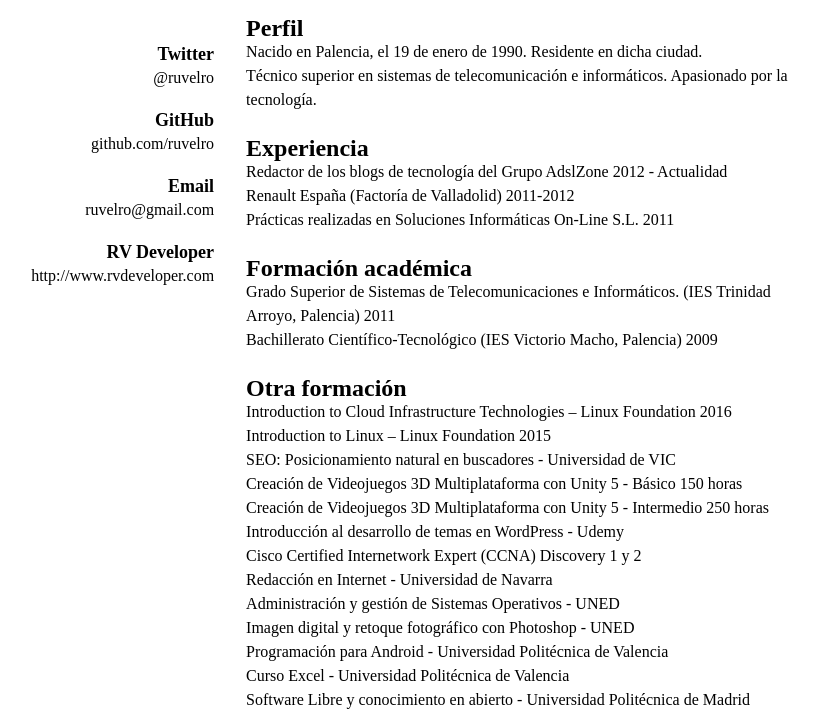
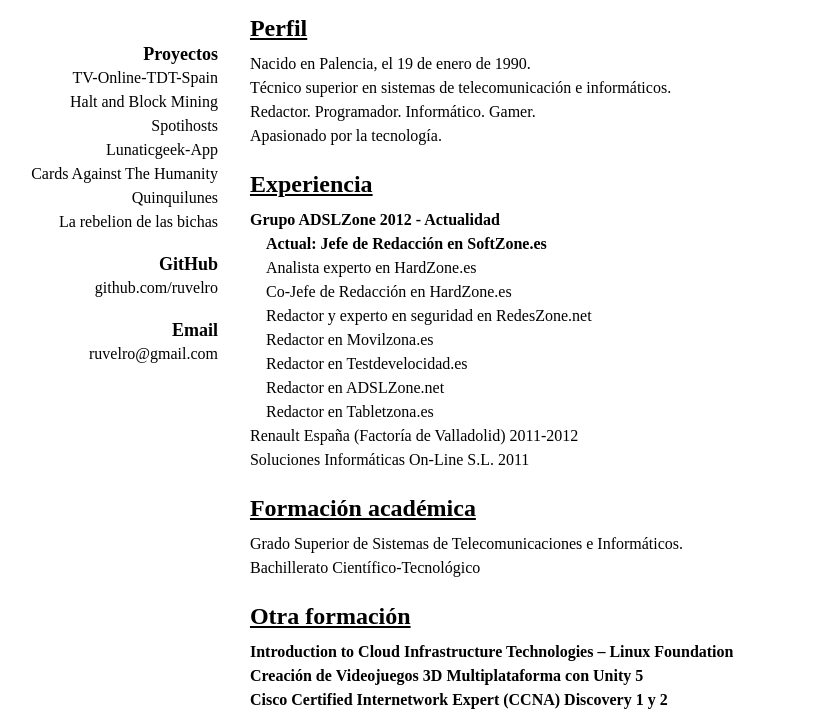
Before and after one commit to ruvelro/ruvelro.github.io, a plain HTML site: page index.html in a window 1280 px wide. Shown: the part 96-805 px from the top of the page, without its empty margins (228-1046 px from the left). Drawn offline with Linux system fonts and the light colour scheme.

Commit message:
Add files via upload

```diff
--- a/index.html
+++ b/index.html
@@ -2,7 +2,7 @@
 <html>
 <head>
 
-<title>CV</title>
+<title>Rubén Velasco Rodríguez - CV</title>
 <meta name="theme-color" content="black">
 <meta name="apple-mobile-web-app-status-bar-style" content="black-translucent">
 <link rel="icon" type="image/x-icon" href="https://assets-cdn.github.com/favicon.ico">
@@ -18,7 +18,9 @@
 	text-align: center;
 	font-size: 32px;
 }
-h2 {margin: 1em 0 0 0;}
+h2 {margin: 1em 0 0.5em 0;
+	text-decoration: underline;
+}
 main {display: flex;}
 aside {
 	margin: 2em 1em;
@@ -42,6 +44,19 @@
 	text-decoration: none;
 	color: black;
 }
+.importante {
+	font-weight: bold;
+}
+
+.gaz1 {
+	margin: 0 0 0 1em;
+	font-weight: bold
+}
+
+.gaz {
+	margin: 0 0 0 1em;
+}
+
 @media screen and (orientation:portrait) {
     main {flex-direction: column;}
     aside {
@@ -49,7 +64,7 @@
     	margin: 0 1em;
     }
 }
-.secret {display: none;}
+/*.secret {display: none;}*/
 </style>
 </head>
 <body>
@@ -61,56 +76,66 @@
 <main>
 <aside>
 <dl>
-	<dt class="secret">Teléfono</dt>
-	<dd class="secret"><a href="tel:669554854">669554854</a></dd>
-	<dt>Twitter</dt>
-	<dd><a href="https://twitter.com/ruvelro">@ruvelro</a></dd>
+	<dt>Proyectos</dt>
+	<dd><a href="https://github.com/ruvelro/TV-Online-TDT-Spain" target="_blank">TV-Online-TDT-Spain</a></dd>
+	<dd><a href="https://github.com/ruvelro/Halt-and-Block-Mining" target="_blank">Halt and Block Mining</a></dd>
+	<dd><a href="https://github.com/ruvelro/Spotihosts" target="_blank">Spotihosts</a></dd>
+	<dd><a href="https://github.com/ruvelro/Lunaticgeek-App" target="_blank">Lunaticgeek-App</a></dd>
+	<dd><a href="https://github.com/ruvelro/Cards-Against-The-Humanity" target="_blank">Cards Against The Humanity</a></dd>
+	<dd><a href="https://github.com/ruvelro/Quinquilunes" target="_blank">Quinquilunes</a></dd>
+	<dd><a href="https://github.com/ruvelro/RB" target="_blank">La rebelion de las bichas</a></dd>
 	<dt>GitHub</dt>
 	<dd><a href="https://github.com/ruvelro">github.com/ruvelro</a></dd>
 	<dt>Email</dt>
 	<dd><a href="mailto:ruvelro@gmail.com">ruvelro@gmail.com</a></dd>
-	<dt>RV Developer</dt>
-	<dd><a href="http://www.rvdeveloper.com">http://www.rvdeveloper.com</a></dd>
 </dl>
 </aside>
 
 <article>
 	<h2>Perfil</h2>
 	<ul>
-		<li>Nacido en Palencia, el 19 de enero de 1990. Residente en dicha ciudad.<br/>Técnico superior en sistemas de telecomunicación e informáticos. Apasionado por la tecnología.</li>
+		<li>Nacido en Palencia, el 19 de enero de 1990.<br/>Técnico superior en sistemas de telecomunicación e informáticos.
+			<br/>Redactor. Programador. Informático. Gamer.<br/>Apasionado por la tecnología.</li>
 	</ul>
 	<h2>Experiencia</h2>
 	<ul>
-		<li>Redactor de los blogs de tecnología del Grupo AdslZone 2012 - Actualidad</li>
+		<li><ul class="importante">Grupo ADSLZone 2012 - Actualidad</ul>
+			<ul class="gaz1">Actual: Jefe de Redacción en SoftZone.es</ul>
+			<ul class="gaz">Analista experto en HardZone.es</ul>
+			<ul class="gaz">Co-Jefe de Redacción en HardZone.es</ul>
+			<ul class="gaz">Redactor y experto en seguridad en RedesZone.net</ul>
+			<ul class="gaz">Redactor en Movilzona.es</ul>
+			<ul class="gaz">Redactor en Testdevelocidad.es</ul>
+			<ul class="gaz">Redactor en ADSLZone.net</ul>
+			<ul class="gaz">Redactor en Tabletzona.es</ul>
+		</li>
 		<li>Renault España (Factoría de Valladolid) 2011-2012</li>
-		<li>Prácticas realizadas en Soluciones Informáticas On-Line S.L. 2011</li>
+		<li>Soluciones Informáticas On-Line S.L. 2011</li>
 	</ul>
 	<h2>Formación académica</h2>
 	<ul>
-		<li>Grado Superior de Sistemas de Telecomunicaciones e Informáticos. (IES Trinidad Arroyo, Palencia) 2011</li>
-		<li>Bachillerato Científico-Tecnológico (IES Victorio Macho, Palencia) 2009</li>
+		<li>Grado Superior de Sistemas de Telecomunicaciones e Informáticos.</li>
+		<li>Bachillerato Científico-Tecnológico</li>
 	</ul>
 	<h2>Otra formación</h2>
 	<ul>
-		<li>Introduction to Cloud Infrastructure Technologies – Linux Foundation 2016</li>
-		<li>Introduction to Linux – Linux Foundation 2015</li>
+		<li class="importante">Introduction to Cloud Infrastructure Technologies – Linux Foundation</li>
+		<li class="importante">Creación de Videojuegos 3D Multiplataforma con Unity 5</li>
+		<li class="importante">Cisco Certified Internetwork Expert (CCNA) Discovery 1 y 2</li>
+		<li>Introduction to Linux – Linux Foundation</li>
+		<li>Diseño, Organización y Evaluación de videojuegos y gamificación - UEM</li>
 		<li>SEO: Posicionamiento natural en buscadores - Universidad de VIC</li>
-		<li>Creación de Videojuegos 3D Multiplataforma con Unity 5 - Básico 150 horas</li>
-		<li>Creación de Videojuegos 3D Multiplataforma con Unity 5 - Intermedio 250 horas</li>
 		<li>Introducción al desarrollo de temas en WordPress - Udemy</li>
-		<li>Cisco Certified Internetwork Expert (CCNA) Discovery 1 y 2</li>
 		<li>Redacción en Internet - Universidad de Navarra</li>
 		<li>Administración y gestión de Sistemas Operativos - UNED</li>
 		<li>Imagen digital y retoque fotográfico con Photoshop - UNED</li>
-		<li>Programación para Android - Universidad Politécnica de Valencia</li>
-		<li>Curso Excel - Universidad Politécnica de Valencia</li>
-		<li>Software Libre y conocimiento en abierto - Universidad Politécnica de Madrid</li>
-		<li>Diseño, Organización y Evaluación de videojuegos y gamificación - Universidad Europea de Madrid</li>
-		<li>Desarrollo de Aplicaciones en HTML5 y Dispositivos Firefox O.S - Universidad Politécnica de Madrid</li>
+		<li>Programación para Android - UPV</li>
+		<li>Curso avanzado de Microsoft Excel - UPV</li>
+		<li>Software Libre y conocimiento en abierto - UPM</li>
+		<li>Curso online sobre seguridad en dispositivos Android e iOS - INTECO</li>
+		<li>Desarrollo de Aplicaciones en HTML5 y Dispositivos Firefox O.S - UPM</li>
 		<li>Introducción al Desarrollo de Aplicaciones Móviles con Windows Phone - MiriadaX</li>
-		<li>Curso online sobre seguridad en dispositivos Android e iOS - INTECO</li>
 		<li>Certificado de inglés B1 - UNED</li>
-		<li>Carnet de conducir A y B</li>
 	</ul>
 </article>
 
```
